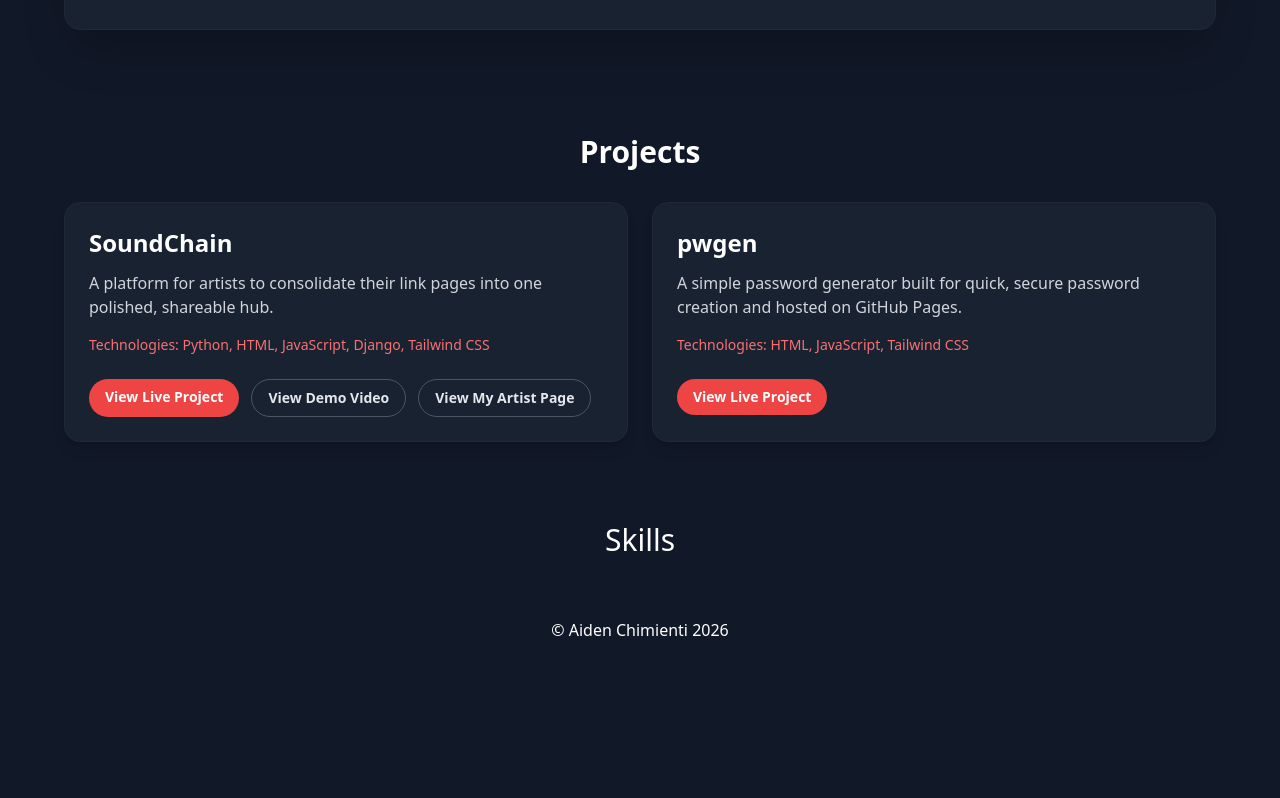
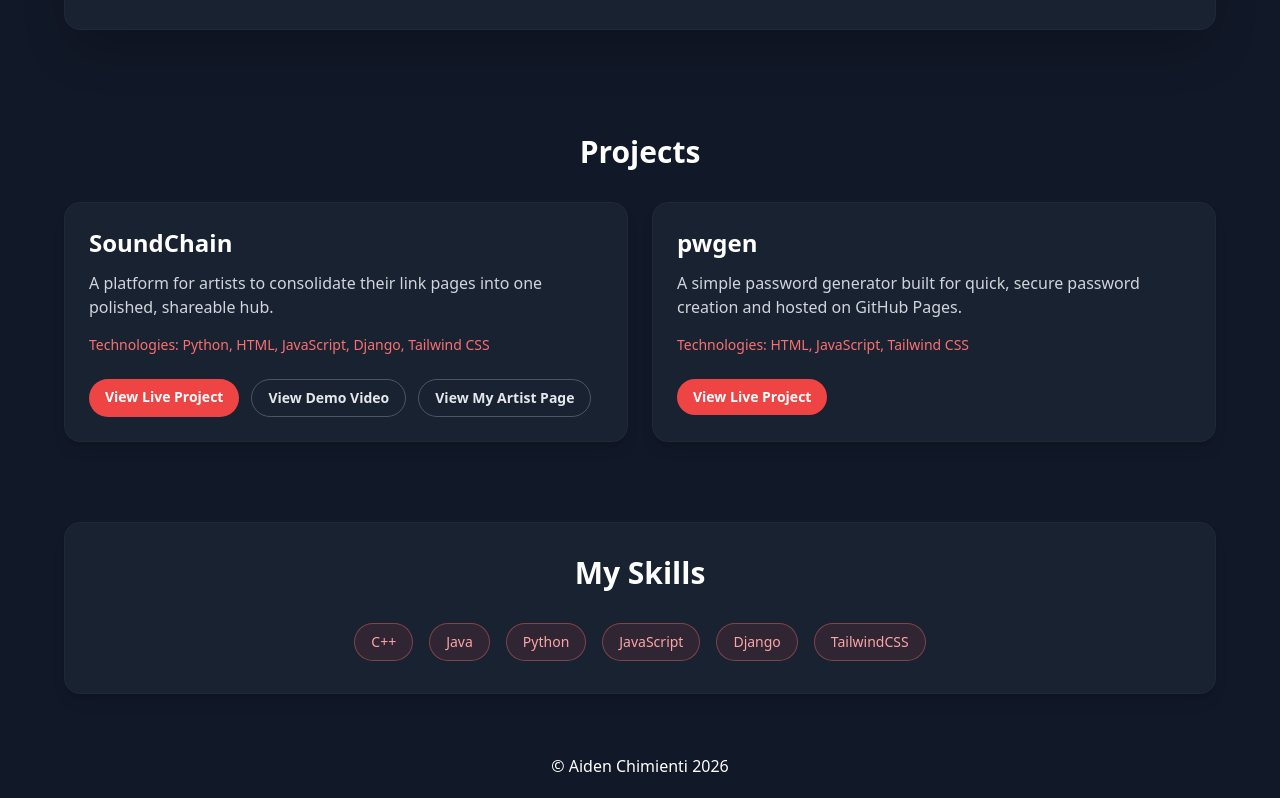
Before and after one commit to AidenAC/aidenac.github.io, a plain HTML site: page index.html in a window 1280 px wide. Shown: the part 716-1514 px from the top of the page. Before the commit the page ends 1378 px from the top, so only its background shows below. Drawn offline with Linux system fonts and the light colour scheme.

Commit message:
created 'Skills' section

```diff
--- a/index.html
+++ b/index.html
@@ -53,11 +53,18 @@
         </div>
     </section>
 
-    <section id="skills" class="py-10">
-        <h2 class="text-3xl text-center">Skills</h2>
-        <ul class="list-disc max-w-xl mx-auto">
-            <!-- List of skills -->
-        </ul>
+    <section id="skills" class="py-10 px-6 md:px-12">
+        <div class="mx-auto max-w-6xl rounded-2xl border border-gray-800 bg-gray-800/60 p-8 shadow-lg">
+            <h2 class="text-center text-3xl font-semibold">My Skills</h2>
+            <div class="mt-8 flex flex-wrap justify-center gap-4">
+                <span class="rounded-full border border-red-400/40 bg-red-500/10 px-4 py-2 text-sm font-medium text-red-300">C++</span>
+                <span class="rounded-full border border-red-400/40 bg-red-500/10 px-4 py-2 text-sm font-medium text-red-300">Java</span>
+                <span class="rounded-full border border-red-400/40 bg-red-500/10 px-4 py-2 text-sm font-medium text-red-300">Python</span>
+                <span class="rounded-full border border-red-400/40 bg-red-500/10 px-4 py-2 text-sm font-medium text-red-300">JavaScript</span>
+                <span class="rounded-full border border-red-400/40 bg-red-500/10 px-4 py-2 text-sm font-medium text-red-300">Django</span>
+                <span class="rounded-full border border-red-400/40 bg-red-500/10 px-4 py-2 text-sm font-medium text-red-300">TailwindCSS</span>
+            </div>
+        </div>
     </section>
 
     <footer class="py-5 text-center">
```
Also changed, not shown: css/styles.css.
